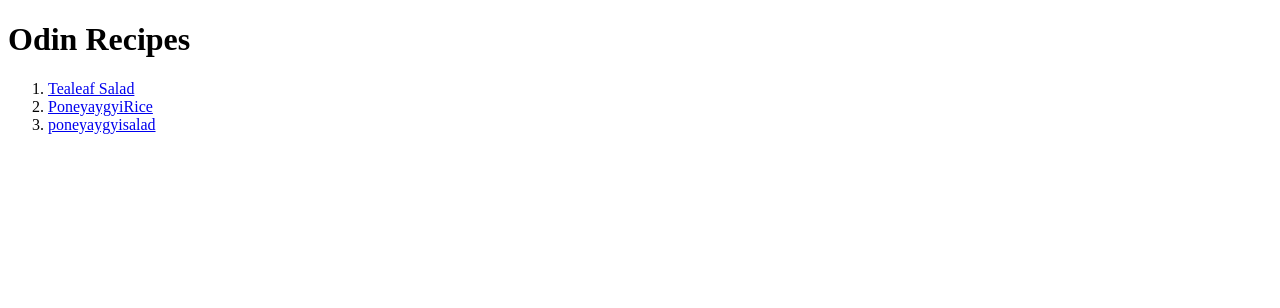
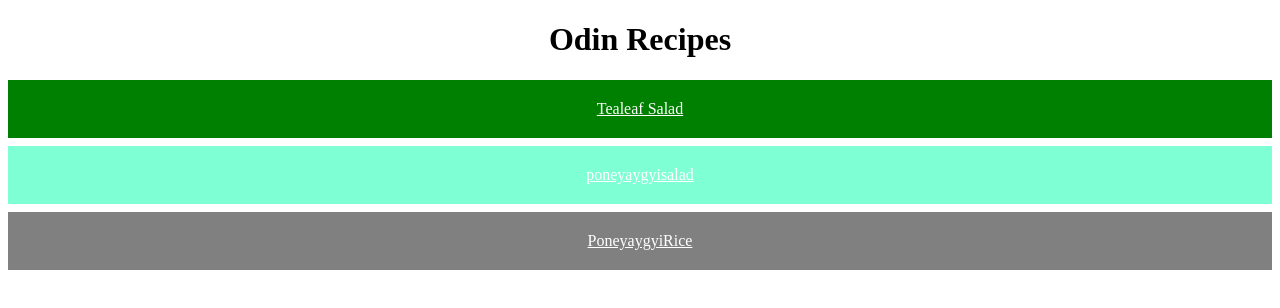
Before and after one commit to KWPK21/odin-recipes, a plain HTML site: page index.html in a window 1280 px wide. Drawn offline with Linux system fonts and the light colour scheme.

Commit message:
Added some styles

```diff
--- a/index.html
+++ b/index.html
@@ -3,13 +3,25 @@
   <head>
     <meta charset="UTF-8" lang="en" />
     <title>odin recipes</title>
+    <link rel="stylesheet" href="style.css" />
   </head>
   <body>
-    <h1>Odin Recipes</h1>
-    <ol>
-      <li><a href="recipes/tealeafsalad.html">Tealeaf Salad</a></li>
-      <li><a href="recipes/poneyaygyirice.html">PoneyaygyiRice</a></li>
-      <li><a href="recipes/poneyaygyisalad.html">poneyaygyisalad</a></li>
-    </ol>
+    <div class="modifiedheading">
+      <h1>Odin Recipes</h1>
+    </div>
+
+   <div class="laphatthote">
+    <a href="recipes/tealeafsalad.html"
+         class="text" >Tealeaf Salad</a
+        >
+   </div>
+
+  <div class="poneyaygyi">
+    <a href="recipes/poneyaygyisalad.html" class="text">poneyaygyisalad</a></li>
+  </div>
+  <div class="poneyaygyirice">
+    <a href="recipes/poneyaygyirice.html" class="text">PoneyaygyiRice</a></li>
+
+  </div>
   </body>
 </html>
--- /dev/null
+++ b/style.css
@@ -0,0 +1,34 @@
+.customheading{
+    font-size: 48px;
+}
+.modifiedheading{
+    width: fit-content;
+   margin: 0 auto;
+}
+.laphatthote, .poneyaygyi, .poneyaygyirice {
+    display: block;
+    margin-left: auto;
+    margin-right: auto;
+    margin-bottom: 8px;
+    padding: 20px;
+    text-align: center;
+}
+.laphatthote{
+    background-color: green;
+
+}
+
+.poneyaygyi{
+
+    background-color: aquamarine;
+}
+
+.poneyaygyirice{
+
+    background-color: grey;
+}
+
+.text{
+    color: white;
+
+}
```
